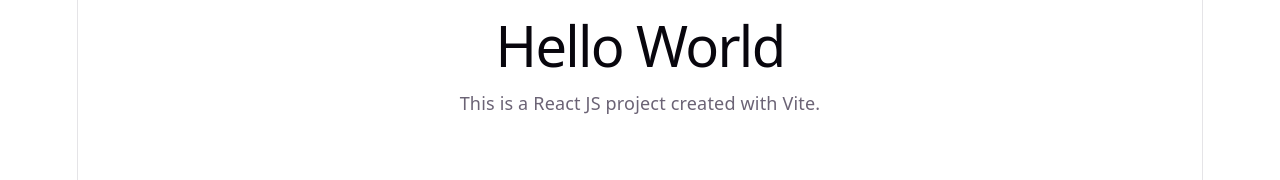
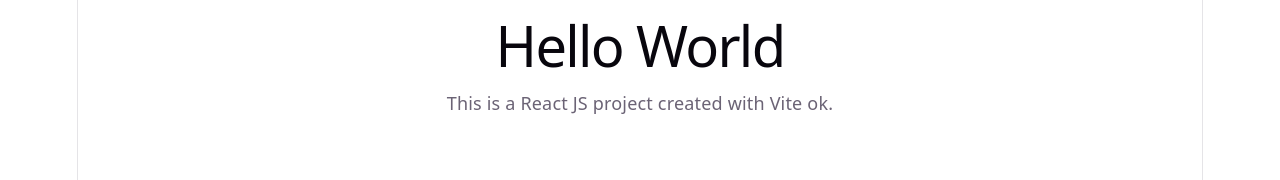
Before and after one commit to SurabhiCorepix/jenkins, a React (Vite) app: page / in a window 1280 px wide. Shown: the top 180 px of the page. Built offline with nearby package versions, Linux system fonts and the light colour scheme.

Commit message:
Update paragraph text in App component

```diff
--- a/src/App.jsx
+++ b/src/App.jsx
@@ -8,7 +8,7 @@ function App() {
     <>
       <div>
         <h1>Hello World</h1>
-        <p>This is a React JS project created with Vite.</p>
+        <p>This is a React JS project created with Vite ok.</p>
       </div>
     </>
   )
```
